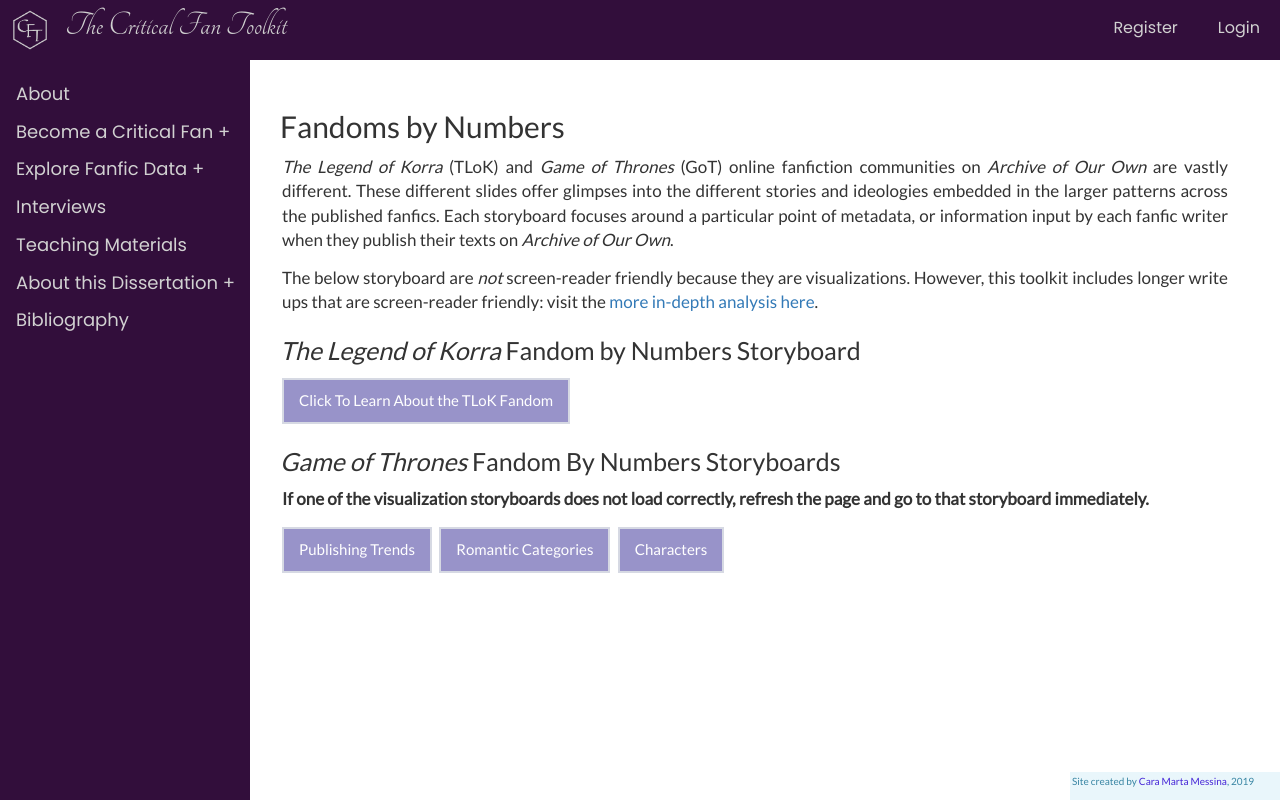
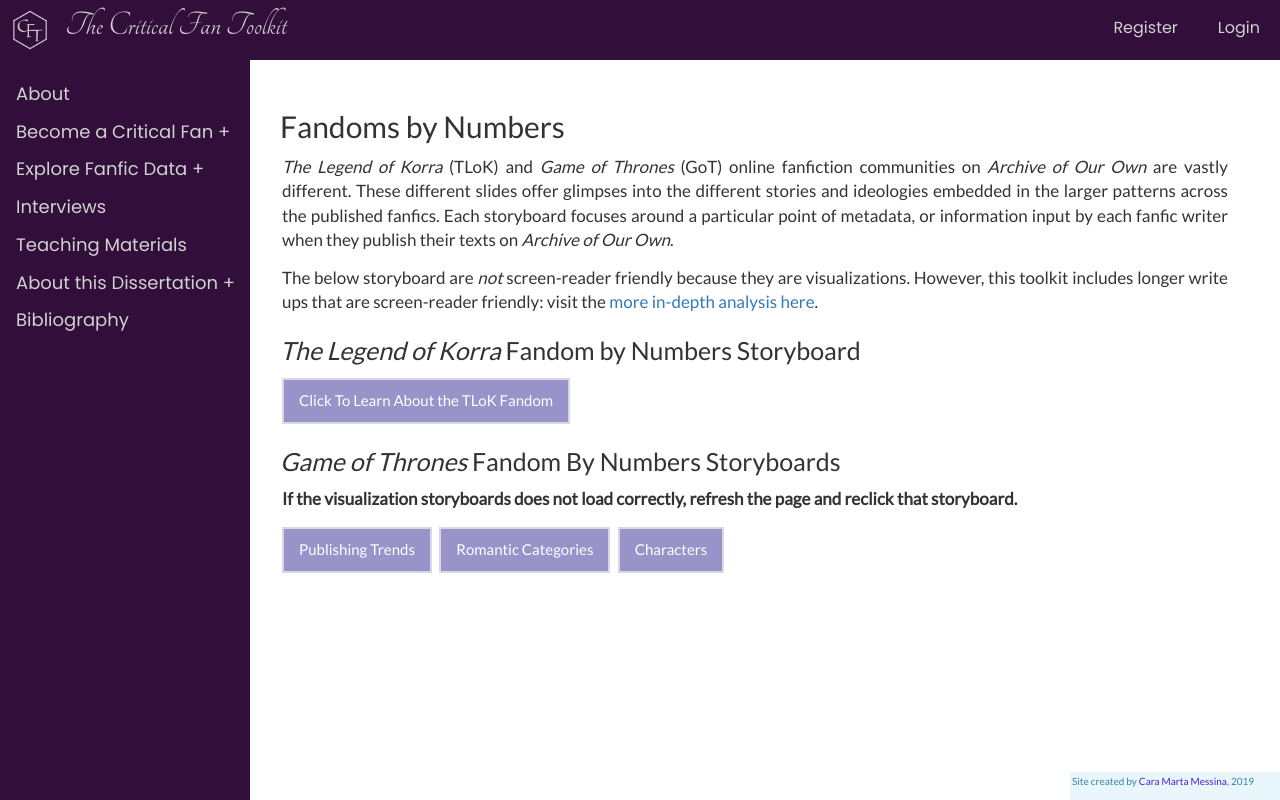
Before and after one commit to caramessina/cft-website-update, a Flask app: page /fanfic_data/fandom_by_numbers in a window 1280 px wide. Run offline with Flask 2, Linux system fonts and the light colour scheme; some libraries are stand-ins or nearby versions.

Commit message:
fixing language

```diff
--- a/CFT/templates/fanfic_data/fandom_by_numbers.html
+++ b/CFT/templates/fanfic_data/fandom_by_numbers.html
@@ -98,7 +98,7 @@
 
 <section>
 <h2><cite>Game of Thrones</cite> Fandom By Numbers Storyboards</h2>
-<p><strong>If one of the visualization storyboards does not load correctly, refresh the page and go to that storyboard immediately.</strong></p>
+<p><strong>If the visualization storyboards does not load correctly, refresh the page and reclick that storyboard.</strong></p>
 
 <a class="button" data-toggle="collapse" href="#GoTpublishing" role="button" aria-expanded="false" aria-controls="collapseExample">Publishing Trends</a>
 <div class="collapse" id="GoTpublishing">
```
